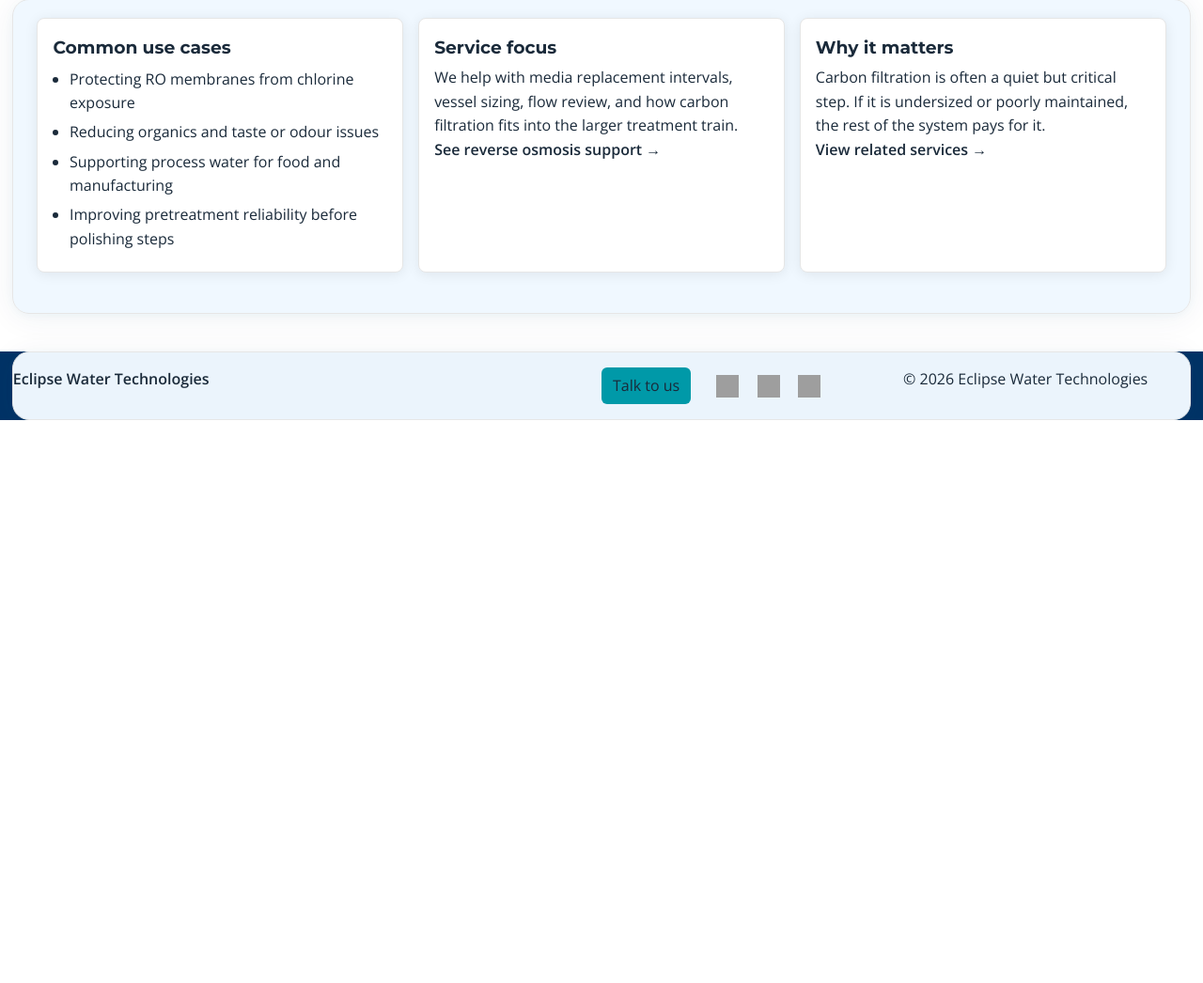
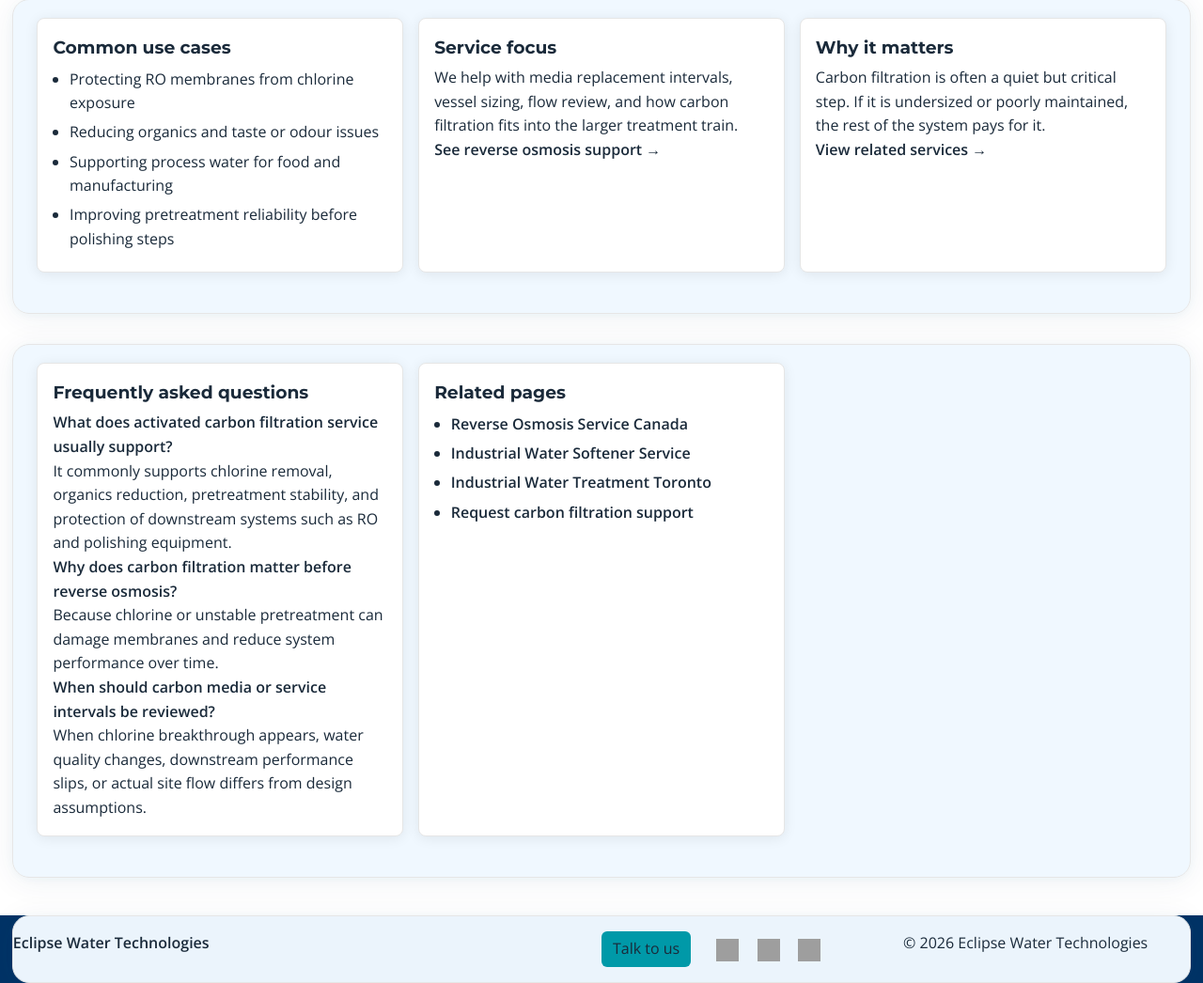
Before and after one commit to Robertja98/Eclipsewebsite, a PHP site: page /activated-carbon-filtration-service.php in a window 1280 px wide. Shown: the part 477-1523 px from the top of the page at 94% size. Before the commit the page ends 924 px from the top, so only its background shows below. Run offline with PHP 8.4, Linux system fonts and the light colour scheme; grey boxes are pictures that could not be loaded.

Commit message:
Add FAQ schema to carbon filtration page

```diff
--- a/activated-carbon-filtration-service.php
+++ b/activated-carbon-filtration-service.php
@@ -20,6 +20,38 @@
   <meta name="twitter:description" content="Activated carbon filtration service for chlorine removal and pretreatment reliability." />
   <meta name="twitter:image" content="https://eclipsewatertechnologies.com/Eclipselogo2026.png" />
   <meta name="twitter:site" content="@EclipseWaterTech" />
+  <script type="application/ld+json">
+  {
+    "@context": "https://schema.org",
+    "@type": "FAQPage",
+    "mainEntity": [
+      {
+        "@type": "Question",
+        "name": "What does activated carbon filtration service usually support?",
+        "acceptedAnswer": {
+          "@type": "Answer",
+          "text": "Activated carbon filtration service usually supports chlorine removal, organics reduction, pretreatment stability, and protection of downstream systems such as reverse osmosis and polishing equipment."
+        }
+      },
+      {
+        "@type": "Question",
+        "name": "Why does carbon filtration matter before reverse osmosis?",
+        "acceptedAnswer": {
+          "@type": "Answer",
+          "text": "Carbon filtration often matters before reverse osmosis because chlorine or unstable pretreatment can damage membranes and reduce system performance over time."
+        }
+      },
+      {
+        "@type": "Question",
+        "name": "When should carbon media or service intervals be reviewed?",
+        "acceptedAnswer": {
+          "@type": "Answer",
+          "text": "A review is worthwhile when chlorine breakthrough appears, water quality changes, downstream equipment performance slips, or actual flow and operating patterns differ from the original design assumptions."
+        }
+      }
+    ]
+  }
+  </script>
   <link rel="stylesheet" href="styles.css" />
   <link href="https://fonts.googleapis.com/css2?family=Montserrat:wght@600;700&family=Open+Sans:wght@400;600&display=swap" rel="stylesheet">
 </head>
@@ -31,6 +63,23 @@
     <article class="card"><h3>Service focus</h3><p>We help with media replacement intervals, vessel sizing, flow review, and how carbon filtration fits into the larger treatment train.</p><a class="link" href="reverse-osmosis-service-canada.php">See reverse osmosis support →</a></article>
     <article class="card"><h3>Why it matters</h3><p>Carbon filtration is often a quiet but critical step. If it is undersized or poorly maintained, the rest of the system pays for it.</p><a class="link" href="services.php">View related services →</a></article>
   </section>
+  <section class="container cards">
+    <article class="card">
+      <h3>Frequently asked questions</h3>
+      <p><strong>What does activated carbon filtration service usually support?</strong><br>It commonly supports chlorine removal, organics reduction, pretreatment stability, and protection of downstream systems such as RO and polishing equipment.</p>
+      <p><strong>Why does carbon filtration matter before reverse osmosis?</strong><br>Because chlorine or unstable pretreatment can damage membranes and reduce system performance over time.</p>
+      <p><strong>When should carbon media or service intervals be reviewed?</strong><br>When chlorine breakthrough appears, water quality changes, downstream performance slips, or actual site flow differs from design assumptions.</p>
+    </article>
+    <article class="card">
+      <h3>Related pages</h3>
+      <ul class="bullets">
+        <li><a class="link" href="reverse-osmosis-service-canada.php">Reverse Osmosis Service Canada</a></li>
+        <li><a class="link" href="industrial-water-softener-service.php">Industrial Water Softener Service</a></li>
+        <li><a class="link" href="industrial-water-treatment-toronto.php">Industrial Water Treatment Toronto</a></li>
+        <li><a class="link" href="contact.php">Request carbon filtration support</a></li>
+      </ul>
+    </article>
+  </section>
   <footer class="site-footer"><div class="container footer-grid"><div><strong>Eclipse Water Technologies</strong></div><div style="display: flex; gap: 1.2rem; align-items: center;"><a href="contact.php" class="btn btn-small">Talk to us</a><a href="https://www.linkedin.com/company/eclipse-water-technologies" target="_blank" aria-label="LinkedIn" style="margin-left:0.5rem;"><img src="linkedin-icon.svg" alt="LinkedIn" style="height:24px;width:24px;vertical-align:middle;"></a><a href="https://www.instagram.com/eclipsewatertech" target="_blank" aria-label="Instagram"><img src="instagram-icon.svg" alt="Instagram" style="height:24px;width:24px;vertical-align:middle;"></a><a href="https://www.facebook.com/eclipsewatertech" target="_blank" aria-label="Facebook"><img src="facebook-icon.svg" alt="Facebook" style="height:24px;width:24px;vertical-align:middle;"></a></div><div><p>&copy; 2026 Eclipse Water Technologies</p></div></div></footer>
 </body>
 </html>
```
